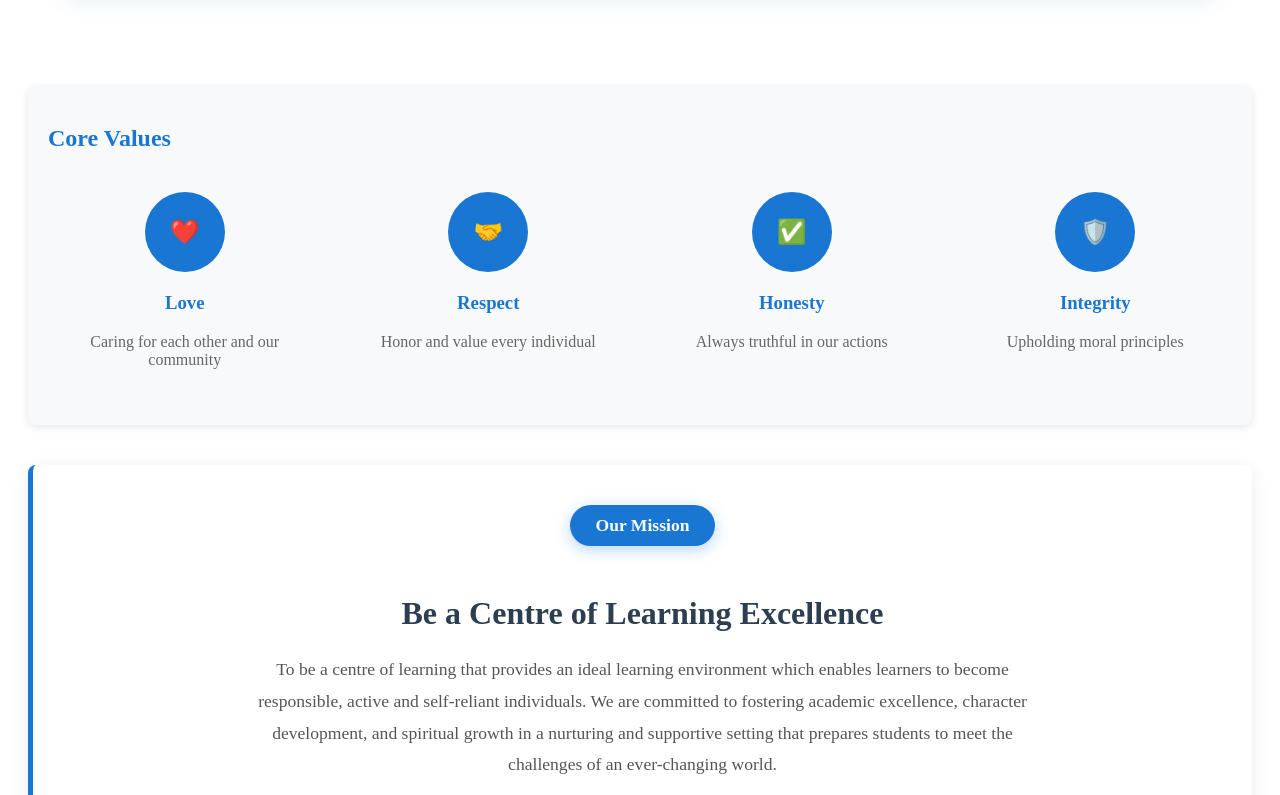
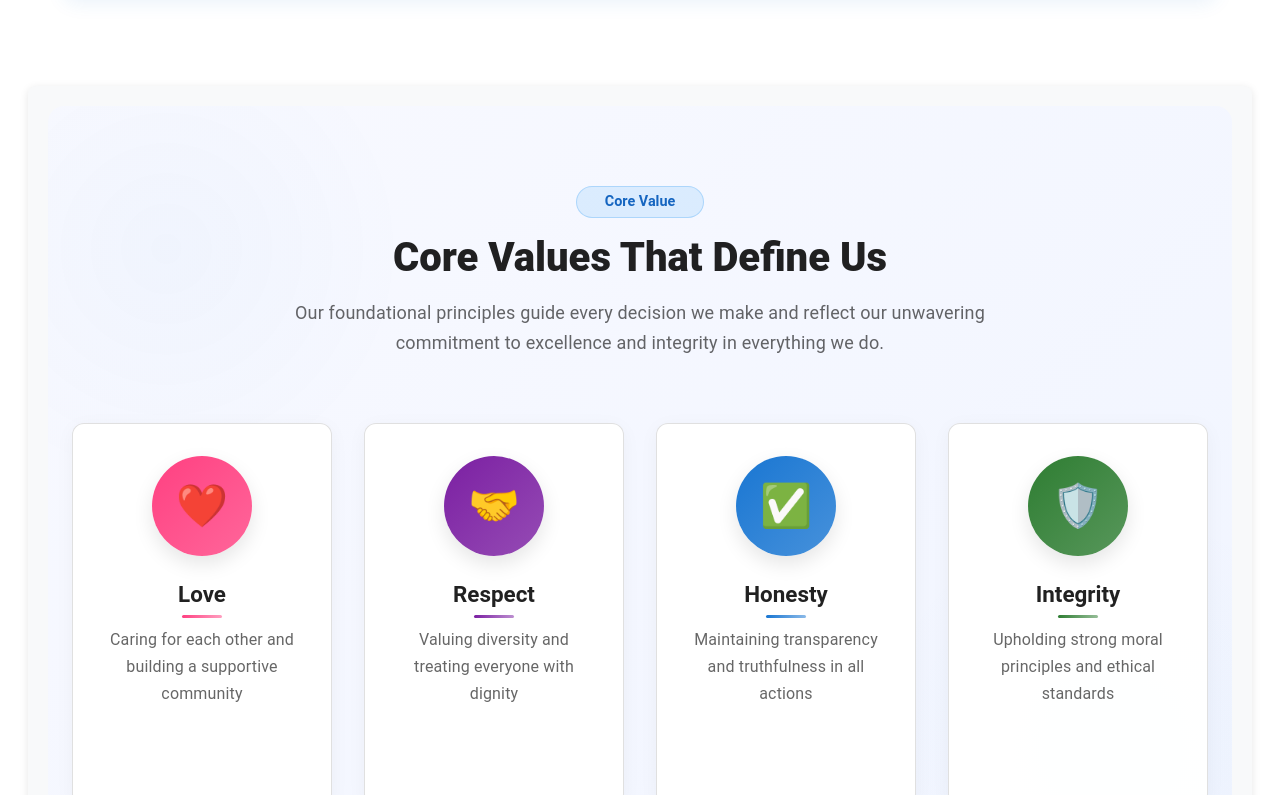
Before and after one commit to elly-design/tbjs-system, a React (Vite) app: page /about in a window 1280 px wide. Shown: the part 2765-3560 px from the top of the page. Built offline with nearby package versions, Linux system fonts and the light colour scheme.

Commit message:
Enhance Core Values section with improved design and animations

```diff
--- a/src/pages/About.jsx
+++ b/src/pages/About.jsx
@@ -517,84 +517,193 @@ const About = () => {
           borderRadius: '8px',
           boxShadow: '0 2px 8px rgba(0,0,0,0.1)'
         }}>
-          <div>
-            <h2 style={{ color: '#1976d2' }}>Core Values</h2>
-            <div style={{
-              display: 'grid',
-              gridTemplateColumns: 'repeat(auto-fit, minmax(250px, 1fr))',
-              gap: '30px',
-              marginTop: '20px'
+          <Box sx={{
+            py: { xs: 6, md: 10 },
+            background: 'linear-gradient(135deg, #f8f9ff 0%, #f1f5ff 100%)',
+            borderRadius: 4,
+            position: 'relative',
+            overflow: 'hidden',
+            '&:before': {
+              content: '""',
+              position: 'absolute',
+              width: '100%',
+              height: '100%',
+              top: 0,
+              left: 0,
+              background: 'radial-gradient(circle at 10% 20%, rgba(25, 118, 210, 0.03) 0%, transparent 20%), radial-gradient(circle at 90% 90%, rgba(25, 118, 210, 0.03) 0%, transparent 20%)',
+              zIndex: 1
+            }
           }}>
-              <div style={{ textAlign: 'center', padding: '20px' }}>
-                <div style={{
-                  width: '80px',
-                  height: '80px',
+            <Container maxWidth="lg" sx={{ position: 'relative', zIndex: 2 }}>
+              <Box textAlign="center" mb={{ xs: 6, md: 8 }} data-aos="fade-up">
+                <Chip
+                  label="Core Value"
+                  sx={{
+                    mb: 2,
+                    px: 2,
+                    py: 1,
+                    fontWeight: 600,
+                    fontSize: '0.9rem',
+                    background: 'rgba(66, 165, 245, 0.15)',
+                    color: '#1565c0',
+                    border: '1px solid rgba(66, 165, 245, 0.3)'
+                  }}
+                />
+                <Typography
+                  variant="h3"
+                  component="h2"
+                  sx={{
+                    fontWeight: 800,
+                    color: 'text.primary',
+                    mb: 2,
+                    fontSize: { xs: '2rem', md: '2.5rem' },
+                    lineHeight: 1.2
+                  }}
+                >
+                  Core Values That Define Us
+                </Typography>
+                <Typography
+                  variant="subtitle1"
+                  sx={{
+                    color: 'text.secondary',
+                    maxWidth: '700px',
+                    mx: 'auto',
+                    fontSize: { xs: '1rem', md: '1.125rem' },
+                    lineHeight: 1.7
+                  }}
+                >
+                  Our foundational principles guide every decision we make and reflect our unwavering commitment to excellence and integrity in everything we do.
+                </Typography>
+              </Box>
+
+              <Grid container spacing={{ xs: 3, md: 4 }} justifyContent="center">
+                {[
+                  {
+                    icon: '❤️',
+                    title: 'Love',
+                    description: 'Caring for each other and building a supportive community',
+                    color: '#ff4081'
+                  },
+                  {
+                    icon: '🤝',
+                    title: 'Respect',
+                    description: 'Valuing diversity and treating everyone with dignity',
+                    color: '#7b1fa2'
+                  },
+                  {
+                    icon: '✅',
+                    title: 'Honesty',
+                    description: 'Maintaining transparency and truthfulness in all actions',
+                    color: '#1976d2'
+                  },
+                  {
+                    icon: '🛡️',
+                    title: 'Integrity',
+                    description: 'Upholding strong moral principles and ethical standards',
+                    color: '#2e7d32'
+                  }
+                ].map((value, index) => (
+                  <Grid item xs={12} sm={6} md={3} key={index} data-aos="fade-up" data-aos-delay={index * 100}>
+                    <Box
+                      sx={{
+                        height: '100%',
+                        p: { xs: 3, md: 4 },
+                        textAlign: 'center',
+                        borderRadius: 3,
+                        transition: 'all 0.4s cubic-bezier(0.4, 0, 0.2, 1)',
+                        bgcolor: 'background.paper',
+                        border: '1px solid',
+                        borderColor: 'divider',
+                        boxShadow: '0 4px 20px rgba(0,0,0,0.04)',
+                        '&:hover': {
+                          transform: 'translateY(-8px)',
+                          boxShadow: '0 15px 30px rgba(25, 118, 210, 0.15)',
+                          borderColor: 'transparent',
+                          '& .value-icon': {
+                            transform: 'scale(1.1) rotate(5deg)',
+                            boxShadow: '0 10px 25px rgba(0,0,0,0.1)'
+                          }
+                        },
+                        position: 'relative',
+                        overflow: 'hidden',
+                        '&:after': {
+                          content: '""',
+                          position: 'absolute',
+                          bottom: 0,
+                          left: 0,
+                          width: '100%',
+                          height: '4px',
+                          background: `linear-gradient(90deg, ${value.color} 0%, ${value.color}80 100%)`,
+                          transform: 'scaleX(0)',
+                          transformOrigin: 'left',
+                          transition: 'transform 0.4s cubic-bezier(0.4, 0, 0.2, 1)'
+                        },
+                        '&:hover:after': {
+                          transform: 'scaleX(1)'
+                        }
+                      }}
+                    >
+                      <Box
+                        className="value-icon"
+                        sx={{
+                          width: 100,
+                          height: 100,
                           borderRadius: '50%',
-                  background: '#1976d2',
-                  margin: '0 auto 20px',
+                          background: `linear-gradient(135deg, ${value.color} 0%, ${value.color}cc 100%)`,
                           display: 'flex',
                           alignItems: 'center',
                           justifyContent: 'center',
+                          mx: 'auto',
+                          mb: 3,
                           color: 'white',
-                  fontSize: '24px',
-                  fontWeight: 'bold'
-                }}>❤️</div>
-                <h3 style={{ color: '#1976d2' }}>Love</h3>
-                <p style={{ color: '#666' }}>Caring for each other and our community</p>
-              </div>
-              <div style={{ textAlign: 'center', padding: '20px' }}>
-                <div style={{
-                  width: '80px',
-                  height: '80px',
-                  borderRadius: '50%',
-                  background: '#1976d2',
-                  margin: '0 auto 20px',
-                  display: 'flex',
-                  alignItems: 'center',
-                  justifyContent: 'center',
-                  color: 'white',
-                  fontSize: '24px',
-                  fontWeight: 'bold'
-                }}>🤝</div>
-                <h3 style={{ color: '#1976d2' }}>Respect</h3>
-                <p style={{ color: '#666' }}>Honor and value every individual</p>
-              </div>
-              <div style={{ textAlign: 'center', padding: '20px' }}>
-                <div style={{
-                  width: '80px',
-                  height: '80px',
-                  borderRadius: '50%',
-                  background: '#1976d2',
-                  margin: '0 auto 20px',
-                  display: 'flex',
-                  alignItems: 'center',
-                  justifyContent: 'center',
-                  color: 'white',
-                  fontSize: '24px',
-                  fontWeight: 'bold'
-                }}>✅</div>
-                <h3 style={{ color: '#1976d2' }}>Honesty</h3>
-                <p style={{ color: '#666' }}>Always truthful in our actions</p>
-              </div>
-              <div style={{ textAlign: 'center', padding: '20px' }}>
-                <div style={{
-                  width: '80px',
-                  height: '80px',
-                  borderRadius: '50%',
-                  background: '#1976d2',
-                  margin: '0 auto 20px',
-                  display: 'flex',
-                  alignItems: 'center',
-                  justifyContent: 'center',
-                  color: 'white',
-                  fontSize: '24px',
-                  fontWeight: 'bold'
-                }}>🛡️</div>
-                <h3 style={{ color: '#1976d2' }}>Integrity</h3>
-                <p style={{ color: '#666' }}>Upholding moral principles</p>
-              </div>
-            </div>
-          </div>
+                          fontSize: '42px',
+                          transition: 'all 0.4s cubic-bezier(0.4, 0, 0.2, 1)',
+                          boxShadow: '0 8px 20px rgba(0,0,0,0.1)'
+                        }}
+                      >
+                        {value.icon}
+                      </Box>
+                      <Typography
+                        variant="h5"
+                        component="h3"
+                        sx={{
+                          fontWeight: 700,
+                          color: 'text.primary',
+                          mb: 2,
+                          fontSize: '1.4rem',
+                          position: 'relative',
+                          display: 'inline-block',
+                          '&:after': {
+                            content: '""',
+                            position: 'absolute',
+                            bottom: -8,
+                            left: '50%',
+                            transform: 'translateX(-50%)',
+                            width: '40px',
+                            height: '3px',
+                            background: `linear-gradient(90deg, ${value.color} 0%, ${value.color}80 100%)`,
+                            borderRadius: '3px'
+                          }
+                        }}
+                      >
+                        {value.title}
+                      </Typography>
+                      <Typography
+                        variant="body1"
+                        sx={{
+                          color: 'text.secondary',
+                          lineHeight: 1.7,
+                          fontSize: '1rem'
+                        }}
+                      >
+                        {value.description}
+                      </Typography>
+                    </Box>
+                  </Grid>
+                ))}
+              </Grid>
+            </Container>
+          </Box>
 
         </div>
       </div>
```
Lines whose indentation alone changed are shown as unchanged.
